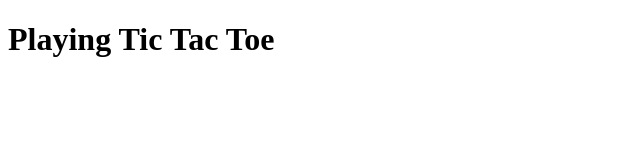
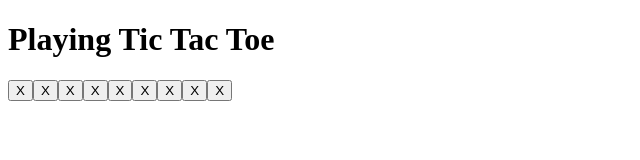
Before and after one commit to joeldevel/tic-tac-toe, a plain HTML site: page src/index.html in a window 1280 px wide. Shown: the whole page, without its empty margins (0-640 px from the left). Drawn offline with Linux system fonts and the light colour scheme.

Commit message:
gameboard module and square factory

```diff
--- a/src/index.html
+++ b/src/index.html
@@ -9,7 +9,9 @@
       <h1>Playing Tic Tac Toe</h1>
     </header>
     <main>
-      <div class="gameboard-container"></div>
+      <div class="gameboard-container">
+        <div class="gameboard"></div>
+      </div>
     </main>
 
     <script src="index.js"></script>
--- a/src/index.js
+++ b/src/index.js
@@ -1 +1,39 @@
 console.log('works!');
+function square() {
+  function setMark(mark) {
+    this.mark = mark;
+  }
+  function getMark() {
+    return this.mark;
+  }
+  return {setMark, getMark}
+}
+
+const gameboard = (function(){
+    squares = [
+      square(),square(),square(),
+      square(),square(),square(),
+      square(),square(),square()
+    ];
+
+    function getSquare(index) {
+      return squares[index];
+    }
+    function addSquare(where, square) {
+      const btn = document.createElement('button');
+      btn.textContent = 'X';
+      where.appendChild(btn);
+    }
+
+    function displayGameboard(where) {
+      squares.forEach(square=>{
+        addSquare(where, square);
+      });
+    }
+    return {getSquare, displayGameboard};
+
+})();
+
+const displayGameboard = document.querySelector('.gameboard');
+
+gameboard.displayGameboard(displayGameboard);
```
